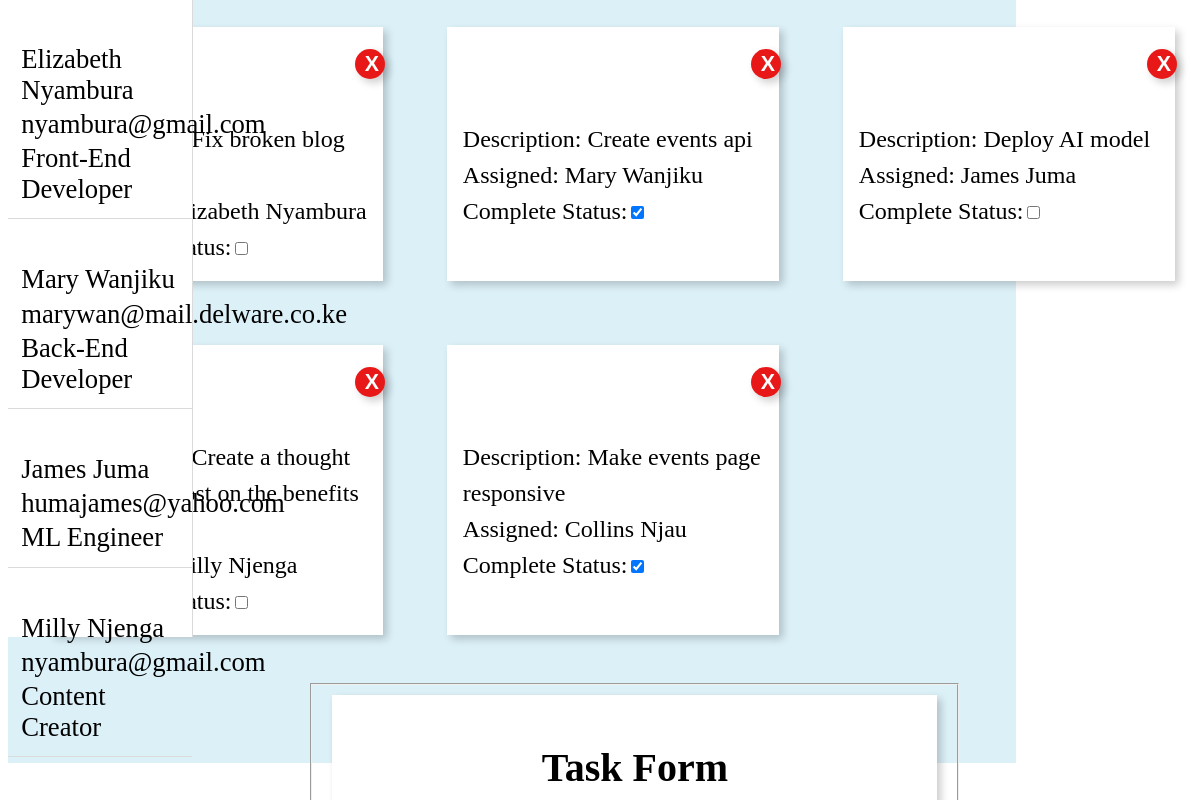
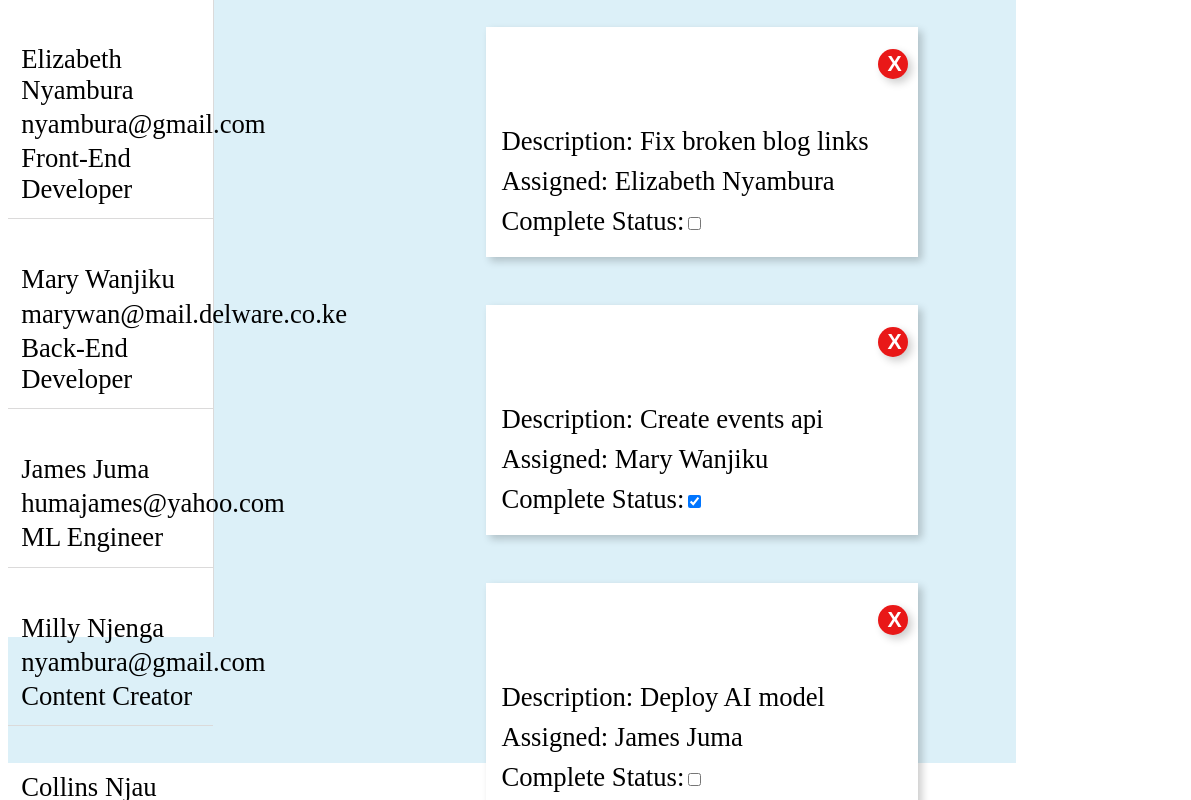
Before and after one commit to One-G-Row/WIT-Bootcamp-team-task-tracker, a plain HTML site: page index.html in a window 1024 px wide. Shown: the part 171-971 px from the top of the page, 1191 px wide, since content can reach past the window. Drawn offline with Linux system fonts and the light colour scheme.

Commit message:
resized styling for 1024 screens

```diff
--- a/styles.css
+++ b/styles.css
@@ -189,13 +189,21 @@ margin: 1rem 10%;
     transform: scale(1.05, 1.05);
 }
 
-@media(min-width: 1024px) and (max-width: 1280px){
-    .task-card{
-    width: 300px;
-    font-size: 18pt;
+/* Responsive design for medium screens */
+@media (max-width: 1024px) {
+    main {
+        padding-left: 22%;
+    }
+
+    .team-member-section {
+        width: 20%;
+    }
+
+    .task-list-cards {
+        grid-template-columns: repeat(auto-fill, minmax(250px, 1fr));
+        gap: 1rem;
     }
 }
-
 /* Responsive design for smaller screens */
 @media (max-width: 768px) {
     .task-list-cards{
```
